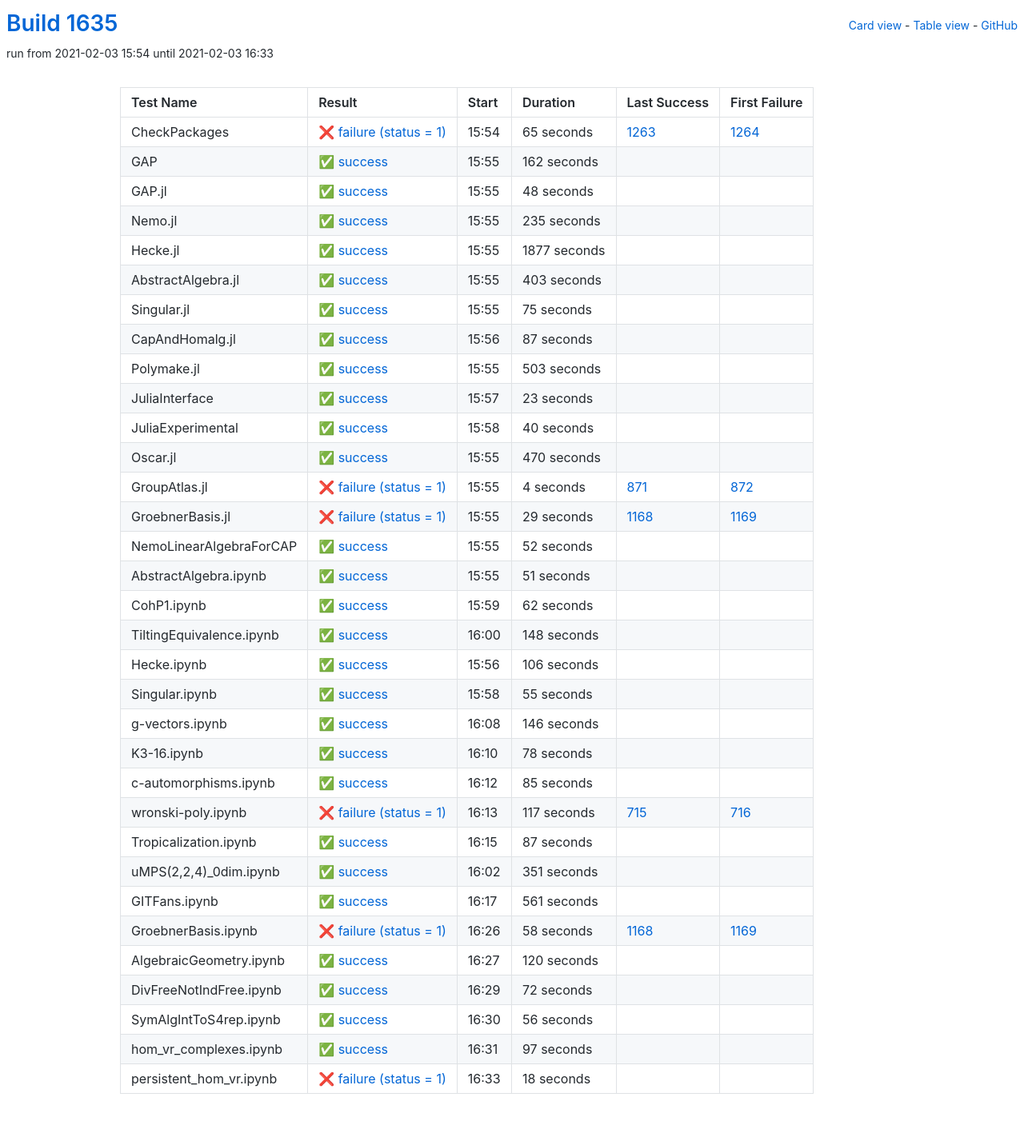
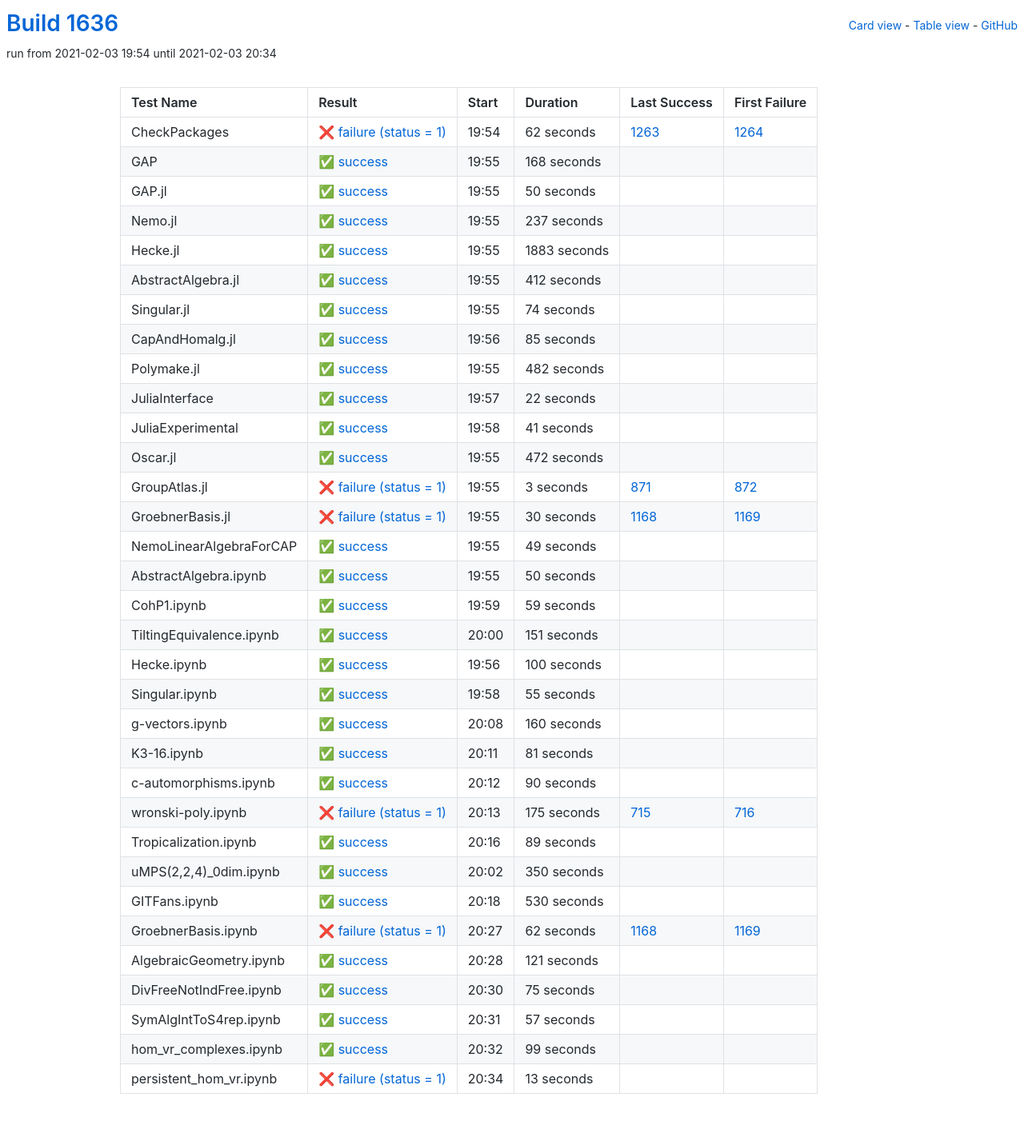
Before and after one commit to oscar-system/oscar-ci-status-stable, a Jekyll site: the page built from table.html, in a window 1280 px wide. Shown: the whole page at 80% size. Built offline with Jekyll 4.4.1, drawn with Linux system fonts in a browser that asks for light colours.

Commit message:
Build #1636

```diff
--- a/_data/ci.yml
+++ b/_data/ci.yml
@@ -1,6 +1,6 @@
 ---
-build: 1635
-build_url: https://oscarci.mathematik.uni-kl.de/job/oscar-stable/1635/
+build: 1636
+build_url: https://oscarci.mathematik.uni-kl.de/job/oscar-stable/1636/
 job: oscar-stable
 organization: oscar-system
 repo: oscar-ci-status-stable
@@ -8,236 +8,236 @@ repourl: https://github.com/oscar-system/oscar-ci-status-stable
 tests:
 - name: CheckPackages
   id: checkpackages
-  log: https://oscarci.mathematik.uni-kl.de/job/oscar-stable/1635/artifact/logs/build-1635/CheckPackages.log
-  start: 2021-02-03 15:54
+  log: https://oscarci.mathematik.uni-kl.de/job/oscar-stable/1636/artifact/logs/build-1636/CheckPackages.log
+  start: 2021-02-03 19:54
   success: false
   exitcode: 1
   status: failure
-  duration: 65
+  duration: 62
   last_success: 1263
   last_success_url: https://oscarci.mathematik.uni-kl.de/job/oscar-stable/1263/
   first_failure: 1264
   first_failure_url: https://oscarci.mathematik.uni-kl.de/job/oscar-stable/1264/
 - name: GAP
   id: gap
-  log: https://oscarci.mathematik.uni-kl.de/job/oscar-stable/1635/artifact/logs/build-1635/GAP.log
-  start: 2021-02-03 15:55
+  log: https://oscarci.mathematik.uni-kl.de/job/oscar-stable/1636/artifact/logs/build-1636/GAP.log
+  start: 2021-02-03 19:55
   success: true
   exitcode: 0
   status: success
-  duration: 162
+  duration: 168
   last_success: false
   last_success_url:
   first_failure: false
   first_failure_url:
 - name: GAP.jl
   id: gap-jl
-  log: https://oscarci.mathematik.uni-kl.de/job/oscar-stable/1635/artifact/logs/build-1635/GAP.jl.log
-  start: 2021-02-03 15:55
+  log: https://oscarci.mathematik.uni-kl.de/job/oscar-stable/1636/artifact/logs/build-1636/GAP.jl.log
+  start: 2021-02-03 19:55
   success: true
   exitcode: 0
   status: success
-  duration: 48
+  duration: 50
   last_success: false
   last_success_url:
   first_failure: false
   first_failure_url:
 - name: Nemo.jl
   id: nemo-jl
-  log: https://oscarci.mathematik.uni-kl.de/job/oscar-stable/1635/artifact/logs/build-1635/Nemo.jl.log
-  start: 2021-02-03 15:55
+  log: https://oscarci.mathematik.uni-kl.de/job/oscar-stable/1636/artifact/logs/build-1636/Nemo.jl.log
+  start: 2021-02-03 19:55
   success: true
   exitcode: 0
   status: success
-  duration: 235
+  duration: 237
   last_success: false
   last_success_url:
   first_failure: false
   first_failure_url:
 - name: Hecke.jl
   id: hecke-jl
-  log: https://oscarci.mathematik.uni-kl.de/job/oscar-stable/1635/artifact/logs/build-1635/Hecke.jl.log
-  start: 2021-02-03 15:55
+  log: https://oscarci.mathematik.uni-kl.de/job/oscar-stable/1636/artifact/logs/build-1636/Hecke.jl.log
+  start: 2021-02-03 19:55
   success: true
   exitcode: 0
   status: success
-  duration: 1877
+  duration: 1883
   last_success: false
   last_success_url:
   first_failure: false
   first_failure_url:
 - name: AbstractAlgebra.jl
   id: abstractalgebra-jl
-  log: https://oscarci.mathematik.uni-kl.de/job/oscar-stable/1635/artifact/logs/build-1635/AbstractAlgebra.jl.log
-  start: 2021-02-03 15:55
+  log: https://oscarci.mathematik.uni-kl.de/job/oscar-stable/1636/artifact/logs/build-1636/AbstractAlgebra.jl.log
+  start: 2021-02-03 19:55
   success: true
   exitcode: 0
   status: success
-  duration: 403
+  duration: 412
   last_success: false
   last_success_url:
   first_failure: false
   first_failure_url:
 - name: Singular.jl
   id: singular-jl
-  log: https://oscarci.mathematik.uni-kl.de/job/oscar-stable/1635/artifact/logs/build-1635/Singular.jl.log
-  start: 2021-02-03 15:55
+  log: https://oscarci.mathematik.uni-kl.de/job/oscar-stable/1636/artifact/logs/build-1636/Singular.jl.log
+  start: 2021-02-03 19:55
   success: true
   exitcode: 0
   status: success
-  duration: 75
+  duration: 74
   last_success: false
   last_success_url:
   first_failure: false
   first_failure_url:
 - name: CapAndHomalg.jl
   id: capandhomalg-jl
-  log: https://oscarci.mathematik.uni-kl.de/job/oscar-stable/1635/artifact/logs/build-1635/CapAndHomalg.jl.log
-  start: 2021-02-03 15:56
+  log: https://oscarci.mathematik.uni-kl.de/job/oscar-stable/1636/artifact/logs/build-1636/CapAndHomalg.jl.log
+  start: 2021-02-03 19:56
   success: true
   exitcode: 0
   status: success
-  duration: 87
+  duration: 85
   last_success: false
   last_success_url:
   first_failure: false
   first_failure_url:
 - name: Polymake.jl
   id: polymake-jl
-  log: https://oscarci.mathematik.uni-kl.de/job/oscar-stable/1635/artifact/logs/build-1635/Polymake.jl.log
-  start: 2021-02-03 15:55
+  log: https://oscarci.mathematik.uni-kl.de/job/oscar-stable/1636/artifact/logs/build-1636/Polymake.jl.log
+  start: 2021-02-03 19:55
   success: true
   exitcode: 0
   status: success
-  duration: 503
+  duration: 482
   last_success: false
   last_success_url:
   first_failure: false
   first_failure_url:
 - name: JuliaInterface
   id: juliainterface
-  log: https://oscarci.mathematik.uni-kl.de/job/oscar-stable/1635/artifact/logs/build-1635/JuliaInterface.log
-  start: 2021-02-03 15:57
+  log: https://oscarci.mathematik.uni-kl.de/job/oscar-stable/1636/artifact/logs/build-1636/JuliaInterface.log
+  start: 2021-02-03 19:57
   success: true
   exitcode: 0
   status: success
-  duration: 23
+  duration: 22
   last_success: false
   last_success_url:
   first_failure: false
   first_failure_url:
 - name: JuliaExperimental
   id: juliaexperimental
-  log: https://oscarci.mathematik.uni-kl.de/job/oscar-stable/1635/artifact/logs/build-1635/JuliaExperimental.log
-  start: 2021-02-03 15:58
+  log: https://oscarci.mathematik.uni-kl.de/job/oscar-stable/1636/artifact/logs/build-1636/JuliaExperimental.log
+  start: 2021-02-03 19:58
   success: true
   exitcode: 0
   status: success
-  duration: 40
+  duration: 41
   last_success: false
   last_success_url:
   first_failure: false
   first_failure_url:
 - name: Oscar.jl
   id: oscar-jl
-  log: https://oscarci.mathematik.uni-kl.de/job/oscar-stable/1635/artifact/logs/build-1635/Oscar.jl.log
-  start: 2021-02-03 15:55
+  log: https://oscarci.mathematik.uni-kl.de/job/oscar-stable/1636/artifact/logs/build-1636/Oscar.jl.log
+  start: 2021-02-03 19:55
   success: true
   exitcode: 0
   status: success
-  duration: 470
+  duration: 472
   last_success: false
   last_success_url:
   first_failure: false
   first_failure_url:
 - name: GroupAtlas.jl
   id: groupatlas-jl
-  log: https://oscarci.mathematik.uni-kl.de/job/oscar-stable/1635/artifact/logs/build-1635/GroupAtlas.jl.log
-  start: 2021-02-03 15:55
+  log: https://oscarci.mathematik.uni-kl.de/job/oscar-stable/1636/artifact/logs/build-1636/GroupAtlas.jl.log
+  start: 2021-02-03 19:55
   success: false
   exitcode: 1
   status: failure
-  duration: 4
+  duration: 3
   last_success: 871
   last_success_url: https://oscarci.mathematik.uni-kl.de/job/oscar-stable/871/
   first_failure: 872
   first_failure_url: https://oscarci.mathematik.uni-kl.de/job/oscar-stable/872/
 - name: GroebnerBasis.jl
   id: groebnerbasis-jl
-  log: https://oscarci.mathematik.uni-kl.de/job/oscar-stable/1635/artifact/logs/build-1635/GroebnerBasis.jl.log
-  start: 2021-02-03 15:55
+  log: https://oscarci.mathematik.uni-kl.de/job/oscar-stable/1636/artifact/logs/build-1636/GroebnerBasis.jl.log
+  start: 2021-02-03 19:55
   success: false
   exitcode: 1
   status: failure
-  duration: 29
+  duration: 30
   last_success: 1168
   last_success_url: https://oscarci.mathematik.uni-kl.de/job/oscar-stable/1168/
   first_failure: 1169
   first_failure_url: https://oscarci.mathematik.uni-kl.de/job/oscar-stable/1169/
 - name: NemoLinearAlgebraForCAP
   id: nemolinearalgebraforcap
-  log: https://oscarci.mathematik.uni-kl.de/job/oscar-stable/1635/artifact/logs/build-1635/NemoLinearAlgebraForCAP.log
-  start: 2021-02-03 15:55
+  log: https://oscarci.mathematik.uni-kl.de/job/oscar-stable/1636/artifact/logs/build-1636/NemoLinearAlgebraForCAP.log
+  start: 2021-02-03 19:55
   success: true
   exitcode: 0
   status: success
-  duration: 52
+  duration: 49
   last_success: false
   last_success_url:
   first_failure: false
   first_failure_url:
 - name: AbstractAlgebra.ipynb
   id: abstractalgebra-ipynb
-  log: https://oscarci.mathematik.uni-kl.de/job/oscar-stable/1635/artifact/logs/build-1635/AbstractAlgebra.ipynb.log
-  start: 2021-02-03 15:55
+  log: https://oscarci.mathematik.uni-kl.de/job/oscar-stable/1636/artifact/logs/build-1636/AbstractAlgebra.ipynb.log
+  start: 2021-02-03 19:55
   success: true
   exitcode: 0
   status: success
-  duration: 51
+  duration: 50
   last_success: false
   last_success_url:
   first_failure: false
   first_failure_url:
 - name: CohP1.ipynb
   id: cohp1-ipynb
-  log: https://oscarci.mathematik.uni-kl.de/job/oscar-stable/1635/artifact/logs/build-1635/CohP1.ipynb.log
-  start: 2021-02-03 15:59
+  log: https://oscarci.mathematik.uni-kl.de/job/oscar-stable/1636/artifact/logs/build-1636/CohP1.ipynb.log
+  start: 2021-02-03 19:59
   success: true
   exitcode: 0
   status: success
-  duration: 62
+  duration: 59
   last_success: false
   last_success_url:
   first_failure: false
   first_failure_url:
 - name: TiltingEquivalence.ipynb
   id: tiltingequivalence-ipynb
-  log: https://oscarci.mathematik.uni-kl.de/job/oscar-stable/1635/artifact/logs/build-1635/TiltingEquivalence.ipynb.log
-  start: 2021-02-03 16:00
+  log: https://oscarci.mathematik.uni-kl.de/job/oscar-stable/1636/artifact/logs/build-1636/TiltingEquivalence.ipynb.log
+  start: 2021-02-03 20:00
   success: true
   exitcode: 0
   status: success
-  duration: 148
+  duration: 151
   last_success: false
   last_success_url:
   first_failure: false
   first_failure_url:
 - name: Hecke.ipynb
   id: hecke-ipynb
-  log: https://oscarci.mathematik.uni-kl.de/job/oscar-stable/1635/artifact/logs/build-1635/Hecke.ipynb.log
-  start: 2021-02-03 15:56
+  log: https://oscarci.mathematik.uni-kl.de/job/oscar-stable/1636/artifact/logs/build-1636/Hecke.ipynb.log
+  start: 2021-02-03 19:56
   success: true
   exitcode: 0
   status: success
-  duration: 106
+  duration: 100
   last_success: false
   last_success_url:
   first_failure: false
   first_failure_url:
 - name: Singular.ipynb
   id: singular-ipynb
-  log: https://oscarci.mathematik.uni-kl.de/job/oscar-stable/1635/artifact/logs/build-1635/Singular.ipynb.log
-  start: 2021-02-03 15:58
+  log: https://oscarci.mathematik.uni-kl.de/job/oscar-stable/1636/artifact/logs/build-1636/Singular.ipynb.log
+  start: 2021-02-03 19:58
   success: true
   exitcode: 0
   status: success
@@ -248,156 +248,156 @@ tests:
   first_failure_url:
 - name: g-vectors.ipynb
   id: g-vectors-ipynb
-  log: https://oscarci.mathematik.uni-kl.de/job/oscar-stable/1635/artifact/logs/build-1635/g-vectors.ipynb.log
-  start: 2021-02-03 16:08
+  log: https://oscarci.mathematik.uni-kl.de/job/oscar-stable/1636/artifact/logs/build-1636/g-vectors.ipynb.log
+  start: 2021-02-03 20:08
   success: true
   exitcode: 0
   status: success
-  duration: 146
+  duration: 160
   last_success: false
   last_success_url:
   first_failure: false
   first_failure_url:
 - name: K3-16.ipynb
   id: k3-16-ipynb
-  log: https://oscarci.mathematik.uni-kl.de/job/oscar-stable/1635/artifact/logs/build-1635/K3-16.ipynb.log
-  start: 2021-02-03 16:10
+  log: https://oscarci.mathematik.uni-kl.de/job/oscar-stable/1636/artifact/logs/build-1636/K3-16.ipynb.log
+  start: 2021-02-03 20:11
   success: true
   exitcode: 0
   status: success
-  duration: 78
+  duration: 81
   last_success: false
   last_success_url:
   first_failure: false
   first_failure_url:
 - name: c-automorphisms.ipynb
   id: c-automorphisms-ipynb
-  log: https://oscarci.mathematik.uni-kl.de/job/oscar-stable/1635/artifact/logs/build-1635/c-automorphisms.ipynb.log
-  start: 2021-02-03 16:12
+  log: https://oscarci.mathematik.uni-kl.de/job/oscar-stable/1636/artifact/logs/build-1636/c-automorphisms.ipynb.log
+  start: 2021-02-03 20:12
   success: true
   exitcode: 0
   status: success
-  duration: 85
+  duration: 90
   last_success: false
   last_success_url:
   first_failure: false
   first_failure_url:
 - name: wronski-poly.ipynb
   id: wronski-poly-ipynb
-  log: https://oscarci.mathematik.uni-kl.de/job/oscar-stable/1635/artifact/logs/build-1635/wronski-poly.ipynb.log
-  start: 2021-02-03 16:13
+  log: https://oscarci.mathematik.uni-kl.de/job/oscar-stable/1636/artifact/logs/build-1636/wronski-poly.ipynb.log
+  start: 2021-02-03 20:13
   success: false
   exitcode: 1
   status: failure
-  duration: 117
+  duration: 175
   last_success: 715
   last_success_url: https://oscarci.mathematik.uni-kl.de/job/oscar-stable/715/
   first_failure: 716
   first_failure_url: https://oscarci.mathematik.uni-kl.de/job/oscar-stable/716/
 - name: Tropicalization.ipynb
   id: tropicalization-ipynb
-  log: https://oscarci.mathematik.uni-kl.de/job/oscar-stable/1635/artifact/logs/build-1635/Tropicalization.ipynb.log
-  start: 2021-02-03 16:15
+  log: https://oscarci.mathematik.uni-kl.de/job/oscar-stable/1636/artifact/logs/build-1636/Tropicalization.ipynb.log
+  start: 2021-02-03 20:16
   success: true
   exitcode: 0
   status: success
-  duration: 87
+  duration: 89
   last_success: false
   last_success_url:
   first_failure: false
   first_failure_url:
 - name: uMPS(2,2,4)_0dim.ipynb
   id: umps-2-2-4-0dim-ipynb
-  log: https://oscarci.mathematik.uni-kl.de/job/oscar-stable/1635/artifact/logs/build-1635/uMPS-2-2-4-_0dim.ipynb.log
-  start: 2021-02-03 16:02
+  log: https://oscarci.mathematik.uni-kl.de/job/oscar-stable/1636/artifact/logs/build-1636/uMPS-2-2-4-_0dim.ipynb.log
+  start: 2021-02-03 20:02
   success: true
   exitcode: 0
   status: success
-  duration: 351
+  duration: 350
   last_success: false
   last_success_url:
   first_failure: false
   first_failure_url:
 - name: GITFans.ipynb
   id: gitfans-ipynb
-  log: https://oscarci.mathematik.uni-kl.de/job/oscar-stable/1635/artifact/logs/build-1635/GITFans.ipynb.log
-  start: 2021-02-03 16:17
+  log: https://oscarci.mathematik.uni-kl.de/job/oscar-stable/1636/artifact/logs/build-1636/GITFans.ipynb.log
+  start: 2021-02-03 20:18
   success: true
   exitcode: 0
   status: success
-  duration: 561
+  duration: 530
   last_success: false
   last_success_url:
   first_failure: false
   first_failure_url:
 - name: GroebnerBasis.ipynb
   id: groebnerbasis-ipynb
-  log: https://oscarci.mathematik.uni-kl.de/job/oscar-stable/1635/artifact/logs/build-1635/GroebnerBasis.ipynb.log
-  start: 2021-02-03 16:26
+  log: https://oscarci.mathematik.uni-kl.de/job/oscar-stable/1636/artifact/logs/build-1636/GroebnerBasis.ipynb.log
+  start: 2021-02-03 20:27
   success: false
   exitcode: 1
   status: failure
-  duration: 58
+  duration: 62
   last_success: 1168
   last_success_url: https://oscarci.mathematik.uni-kl.de/job/oscar-stable/1168/
   first_failure: 1169
   first_failure_url: https://oscarci.mathematik.uni-kl.de/job/oscar-stable/1169/
 - name: AlgebraicGeometry.ipynb
   id: algebraicgeometry-ipynb
-  log: https://oscarci.mathematik.uni-kl.de/job/oscar-stable/1635/artifact/logs/build-1635/AlgebraicGeometry.ipynb.log
-  start: 2021-02-03 16:27
+  log: https://oscarci.mathematik.uni-kl.de/job/oscar-stable/1636/artifact/logs/build-1636/AlgebraicGeometry.ipynb.log
+  start: 2021-02-03 20:28
   success: true
   exitcode: 0
   status: success
-  duration: 120
+  duration: 121
   last_success: false
   last_success_url:
   first_failure: false
   first_failure_url:
 - name: DivFreeNotIndFree.ipynb
   id: divfreenotindfree-ipynb
-  log: https://oscarci.mathematik.uni-kl.de/job/oscar-stable/1635/artifact/logs/build-1635/DivFreeNotIndFree.ipynb.log
-  start: 2021-02-03 16:29
+  log: https://oscarci.mathematik.uni-kl.de/job/oscar-stable/1636/artifact/logs/build-1636/DivFreeNotIndFree.ipynb.log
+  start: 2021-02-03 20:30
   success: true
   exitcode: 0
   status: success
-  duration: 72
+  duration: 75
   last_success: false
   last_success_url:
   first_failure: false
   first_failure_url:
 - name: SymAlgIntToS4rep.ipynb
   id: symalginttos4rep-ipynb
-  log: https://oscarci.mathematik.uni-kl.de/job/oscar-stable/1635/artifact/logs/build-1635/SymAlgIntToS4rep.ipynb.log
-  start: 2021-02-03 16:30
+  log: https://oscarci.mathematik.uni-kl.de/job/oscar-stable/1636/artifact/logs/build-1636/SymAlgIntToS4rep.ipynb.log
+  start: 2021-02-03 20:31
   success: true
   exitcode: 0
   status: success
-  duration: 56
+  duration: 57
   last_success: false
   last_success_url:
   first_failure: false
   first_failure_url:
 - name: hom_vr_complexes.ipynb
   id: hom-vr-complexes-ipynb
-  log: https://oscarci.mathematik.uni-kl.de/job/oscar-stable/1635/artifact/logs/build-1635/hom_vr_complexes.ipynb.log
-  start: 2021-02-03 16:31
+  log: https://oscarci.mathematik.uni-kl.de/job/oscar-stable/1636/artifact/logs/build-1636/hom_vr_complexes.ipynb.log
+  start: 2021-02-03 20:32
   success: true
   exitcode: 0
   status: success
-  duration: 97
+  duration: 99
   last_success: false
   last_success_url:
   first_failure: false
   first_failure_url:
 - name: persistent_hom_vr.ipynb
   id: persistent-hom-vr-ipynb
-  log: https://oscarci.mathematik.uni-kl.de/job/oscar-stable/1635/artifact/logs/build-1635/persistent_hom_vr.ipynb.log
-  start: 2021-02-03 16:33
+  log: https://oscarci.mathematik.uni-kl.de/job/oscar-stable/1636/artifact/logs/build-1636/persistent_hom_vr.ipynb.log
+  start: 2021-02-03 20:34
   success: false
   exitcode: 1
   status: failure
-  duration: 18
+  duration: 13
   last_success: false
   last_success_url:
   first_failure: false
```
Also changed, not shown: README.md.
